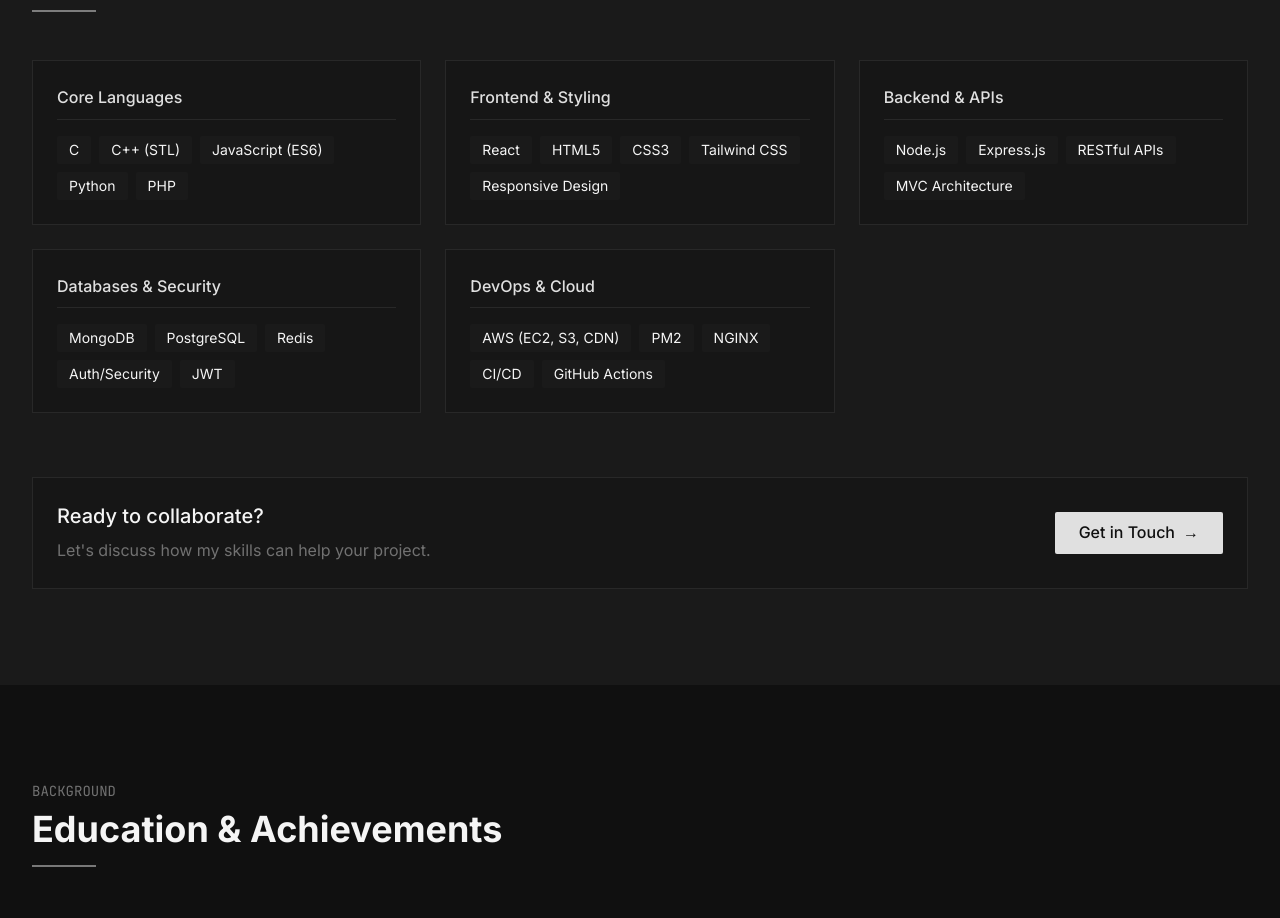
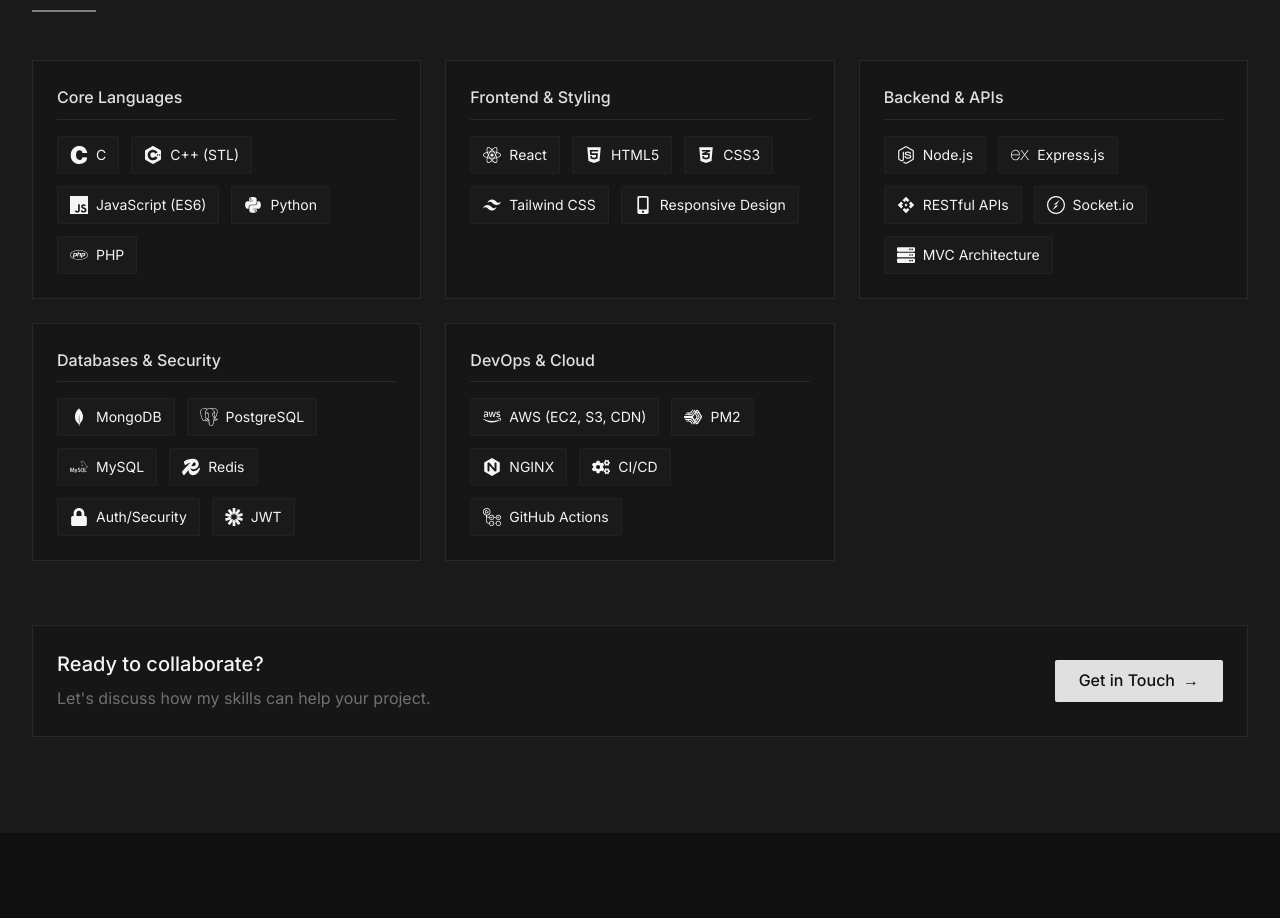
Before and after one commit to VarunMendre/My-Portfolio, a React (Vite) app: page / in a window 1280 px wide. Shown: the part 1820-2738 px from the top of the page. Built offline with nearby package versions, Linux system fonts and the light colour scheme; the HTML template or start-up script is replaced by a standard one.

Commit message:
feat: added new skills & changed the hover effect and colors

```diff
--- a/package.json
+++ b/package.json
@@ -17,6 +17,7 @@
     "postcss": "^8.5.3",
     "react": "^19.0.0",
     "react-dom": "^19.0.0",
+    "react-icons": "^5.6.0",
     "react-router-dom": "^7.5.0",
     "resend": "^6.7.0",
     "tailwindcss": "^3.4.17"
--- a/src/components/Skills.jsx
+++ b/src/components/Skills.jsx
@@ -1,5 +1,12 @@
 import { useRef } from 'react';
 import { motion, useInView } from 'framer-motion';
+import {
+  FaPython, FaPhp, FaNodeJs, FaReact, FaHtml5, FaCss3Alt, FaAws, FaMobileAlt, FaServer, FaLock, FaCogs
+} from 'react-icons/fa';
+import {
+  SiC, SiCplusplus, SiJavascript, SiTailwindcss, SiExpress, SiMongodb, SiPostgresql, SiRedis, SiJsonwebtokens, SiPm2, SiNginx, SiGithubactions, SiSocketdotio, SiMysql
+} from 'react-icons/si';
+import { MdApi } from 'react-icons/md';
 
 const Skills = () => {
   const ref = useRef(null);
@@ -8,23 +15,54 @@ const Skills = () => {
   const categories = [
     {
       name: "Core Languages",
-      skills: ["C", "C++ (STL)", "JavaScript (ES6)", "Python", "PHP"]
+      skills: [
+        { name: "C", icon: SiC, color: "#A8B9CC" },
+        { name: "C++ (STL)", icon: SiCplusplus, color: "#00599C" },
+        { name: "JavaScript (ES6)", icon: SiJavascript, color: "#F7DF1E" },
+        { name: "Python", icon: FaPython, color: "#3776AB" },
+        { name: "PHP", icon: FaPhp, color: "#777BB4" }
+      ]
     },
     {
       name: "Frontend & Styling",
-      skills: ["React", "HTML5", "CSS3", "Tailwind CSS", "Responsive Design"]
+      skills: [
+        { name: "React", icon: FaReact, color: "#61DAFB" },
+        { name: "HTML5", icon: FaHtml5, color: "#E34F26" },
+        { name: "CSS3", icon: FaCss3Alt, color: "#1572B6" },
+        { name: "Tailwind CSS", icon: SiTailwindcss, color: "#06B6D4" },
+        { name: "Responsive Design", icon: FaMobileAlt, color: "#4ADE80" }
+      ]
     },
     {
       name: "Backend & APIs",
-      skills: ["Node.js", "Express.js", "RESTful APIs", "MVC Architecture"]
+      skills: [
+        { name: "Node.js", icon: FaNodeJs, color: "#339933" },
+        { name: "Express.js", icon: SiExpress, color: "#FFFFFF" },
+        { name: "RESTful APIs", icon: MdApi, color: "#FF6C37" },
+        { name: "Socket.io", icon: SiSocketdotio, color: "#FFFFFF" },
+        { name: "MVC Architecture", icon: FaServer, color: "#9333EA" }
+      ]
     },
     {
       name: "Databases & Security",
-      skills: ["MongoDB", "PostgreSQL", "Redis", "Auth/Security", "JWT"]
+      skills: [
+        { name: "MongoDB", icon: SiMongodb, color: "#47A248" },
+        { name: "PostgreSQL", icon: SiPostgresql, color: "#4169E1" },
+        { name: "MySQL", icon: SiMysql, color: "#4479A1" },
+        { name: "Redis", icon: SiRedis, color: "#DC382D" },
+        { name: "Auth/Security", icon: FaLock, color: "#FACC15" },
+        { name: "JWT", icon: SiJsonwebtokens, color: "#D63AFF" }
+      ]
     },
     {
       name: "DevOps & Cloud",
-      skills: ["AWS (EC2, S3, CDN)", "PM2", "NGINX", "CI/CD", "GitHub Actions"]
+      skills: [
+        { name: "AWS (EC2, S3, CDN)", icon: FaAws, color: "#FF9900" },
+        { name: "PM2", icon: SiPm2, color: "#2B037A" },
+        { name: "NGINX", icon: SiNginx, color: "#009639" },
+        { name: "CI/CD", icon: FaCogs, color: "#0EA5E9" },
+        { name: "GitHub Actions", icon: SiGithubactions, color: "#2088FF" }
+      ]
     }
   ];
 
@@ -72,18 +110,20 @@ const Skills = () => {
               <h3 className="text-light font-medium mb-4 pb-2 border-b border-muted border-opacity-20">
                 {category.name}
               </h3>
-              <div className="flex flex-wrap gap-2">
+              <div className="flex flex-wrap gap-3">
                 {category.skills.map((skill, j) => (
                   <motion.span
                     key={j}
-                    className="text-sm bg-secondary px-3 py-1 rounded-sm"
+                    className="group text-sm bg-secondary px-3 py-2 rounded-sm flex items-center gap-2 border border-muted border-opacity-10 shadow-sm cursor-pointer"
+                    style={{ "--hover-color": skill.color }}
                     whileHover={{
                       y: -2,
-                      backgroundColor: "rgba(245, 245, 245, 0.05)",
+                      backgroundColor: "rgba(245, 245, 245, 0.08)",
                       transition: { duration: 0.2 }
                     }}
                   >
-                    {skill}
+                    {skill.icon && <skill.icon className="text-lg transition-colors duration-300 group-hover:text-[color:var(--hover-color)]" />}
+                    {skill.name}
                   </motion.span>
                 ))}
               </div>
```
Also changed, not shown: 1 other file (tests, documents, lock files or other folders).
